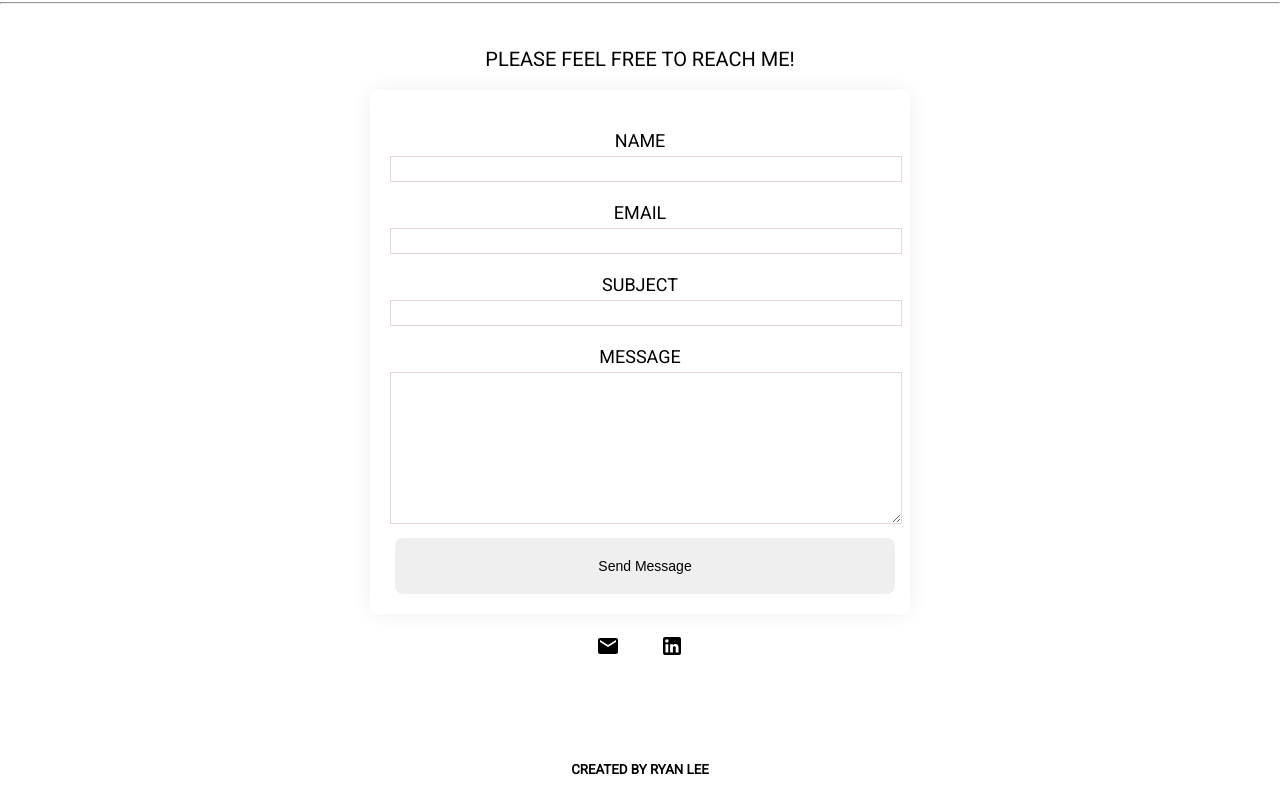
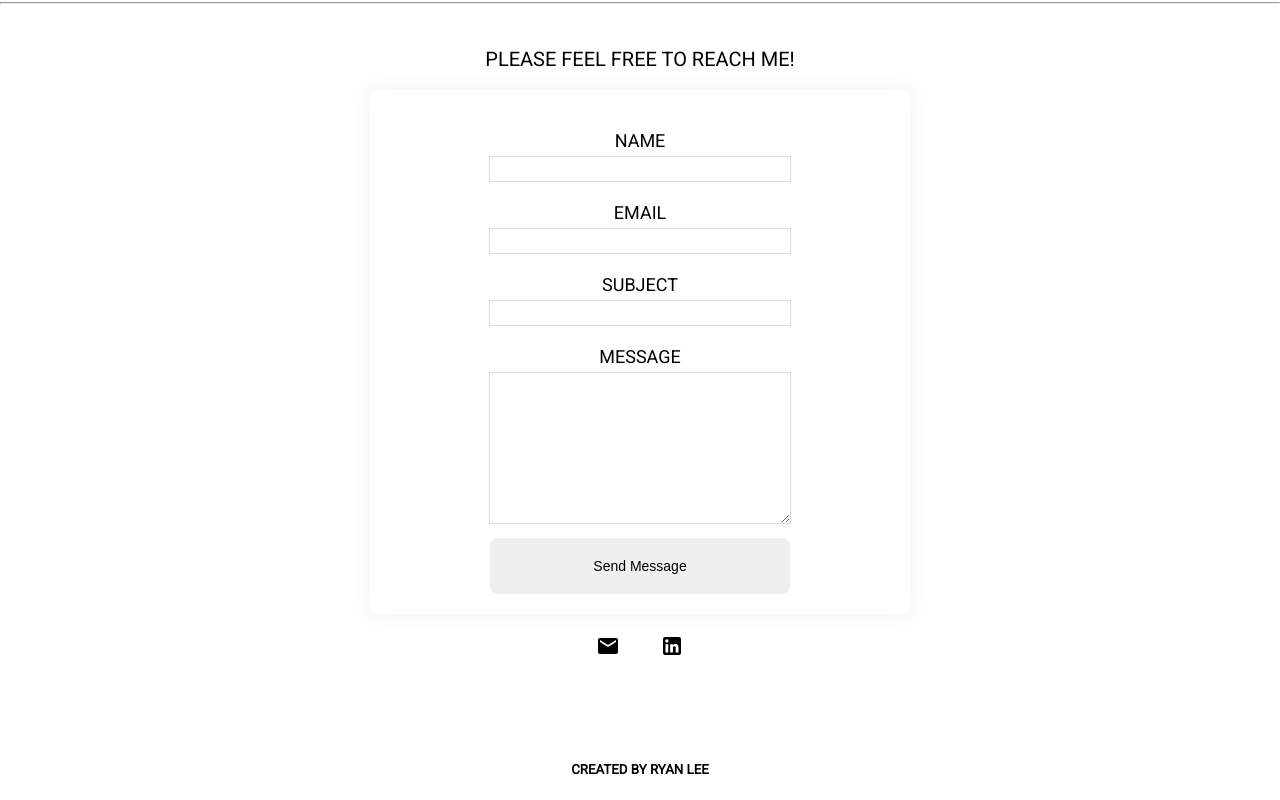
Before and after one commit to ryanslee91/portfolioweb, a React (Create React App) app: page / in a window 1280 px wide. Shown: the part 1770-2570 px from the top of the page. Built offline with nearby package versions, Linux system fonts and the light colour scheme.

Commit message:
contactform fix

```diff
--- a/package.json
+++ b/package.json
@@ -3,7 +3,10 @@
   "version": "0.1.0",
   "private": true,
   "dependencies": {
+    "@fortawesome/fontawesome-free": "^5.15.4",
+    "@material-ui/core": "^4.12.3",
     "@material-ui/icons": "^4.11.2",
+    "@material-ui/styles": "^4.11.4",
     "@testing-library/jest-dom": "^5.14.1",
     "@testing-library/react": "^11.2.7",
     "@testing-library/user-event": "^12.8.3",
@@ -11,6 +14,7 @@
     "react-dom": "^17.0.2",
     "react-router-dom": "^5.3.0",
     "react-scripts": "4.0.3",
+    "styled-components": "^5.3.1",
     "swiper": "^7.0.5",
     "web-vitals": "^1.1.2"
   },
--- a/src/components/Contact/Contact.css
+++ b/src/components/Contact/Contact.css
@@ -13,15 +13,24 @@
 	width: 100%;
 	margin-top: 20px;
 	font-size: 18px;
+	align-items: center;
 }
 
 .form-group input,
 .form-group textarea {
 	width: 100%;
-	padding: 5px;
+	padding: 5px 0 5px 0;
 	font-size: 12px;
 	border: 1px solid rgb(231, 213, 217);
 	margin-top: 5px;
+}
+
+#yourEmail,
+#yourName,
+#subject,
+#message,
+#sendMsg {
+	width: 300px;
 }
 
 textarea {
@@ -29,12 +38,11 @@ textarea {
 }
 
 button[type="submit"] {
-	margin-left: 5px;
 	text-align: center;
 	width: 100%;
 	border: none;
 	outline: none;
-	padding: 20px;
+	padding: 20px 0 20px 0;
 	font-size: 14px;
 	border-radius: 8px;
 	cursor: pointer;
--- a/src/components/Contact/Contact.jsx
+++ b/src/components/Contact/Contact.jsx
@@ -17,22 +17,22 @@ export default function Contact() {
           <div className="contact-box">
             <form action="https://formspree.io/f/mayavnow" method="POST" id="my-form">
               <div className="form-group">
-                <label for="yourName">NAME</label>
+                <label for="yourName">NAME</label><br />
                 <input type="text" id="yourName" name="yourName"></input>
               </div>
               <div className="form-group">
-                <label for="yourEmail">EMAIL</label>
+                <label for="yourEmail">EMAIL</label><br />
                 <input type="email" id="yourEmail" name="yourEmail"></input>
               </div>
               <div className="form-group">
-                <label for="subject">SUBJECT</label>
+                <label for="subject">SUBJECT</label><br />
                 <input type="text" id="subject" name="subject"></input>
               </div>
               <div className="form-group">
-                <label for="message">MESSAGE</label>
+                <label for="message">MESSAGE</label><br />
                 <textarea type="text" id="message" name="message" cols="30" rows="10"></textarea>
               </div>
-              <button type="submit">Send Message</button>
+              <button id="sendMsg" type="submit">Send Message</button>
             </form>
           </div>
           <div id="status"></div>
--- a/src/components/Navbar/Navbar.css
+++ b/src/components/Navbar/Navbar.css
@@ -13,7 +13,7 @@
 }
 
 #resume {
-	padding-left: 870px;
+	padding-left: 820px;
 }
 #resumeLink,
 #pfLink,
@@ -34,6 +34,14 @@
 	margin-left: 20px;
 }
 
+.label {
+	height: 26px;
+	width: 50px;
+	background-color: #111;
+	display: flex;
+	border-radius: 50px;
+}
+
 @media screen and (max-width: 1200px) {
 	#resume {
 		padding-left: 30px;
--- a/src/components/Navbar/Navbar.jsx
+++ b/src/components/Navbar/Navbar.jsx
@@ -1,8 +1,9 @@
-import React from 'react'
 
 import './Navbar.css'
 
-export default function Navbar() {
+export default function Navbar(props) {
+
+
 
   return (
     <div className="navBar">
@@ -12,6 +13,7 @@ export default function Navbar() {
         <a id="pfLink" href="#portfolios"><h5 id="portfolio">PORTFOLIO</h5></a>
         <a id="contactLink" href="#contact"><h5 id="contactMe">CONTACT</h5></a>
         <a id="resumeLink" href="https://drive.google.com/file/d/104kQNR0obtH3YXGlRPAzdxAzQgCMKQt8/view?usp=sharing" target='_blank' rel='noreferrer'><h5 id="resume">RESUME</h5></a>
+
       </nav>
     </div>
   )
```
Also changed, not shown: src/App.js (+14 -4 lines), 1 other file (tests, documents, lock files or other folders).
